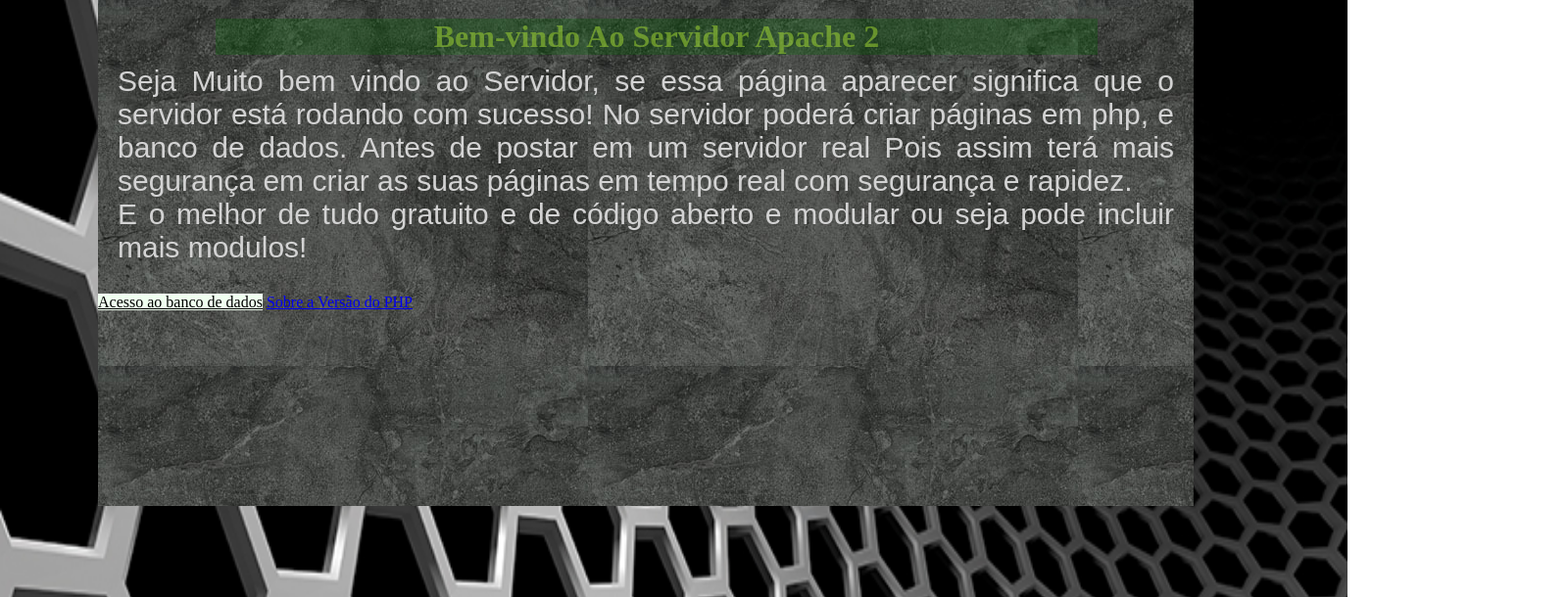
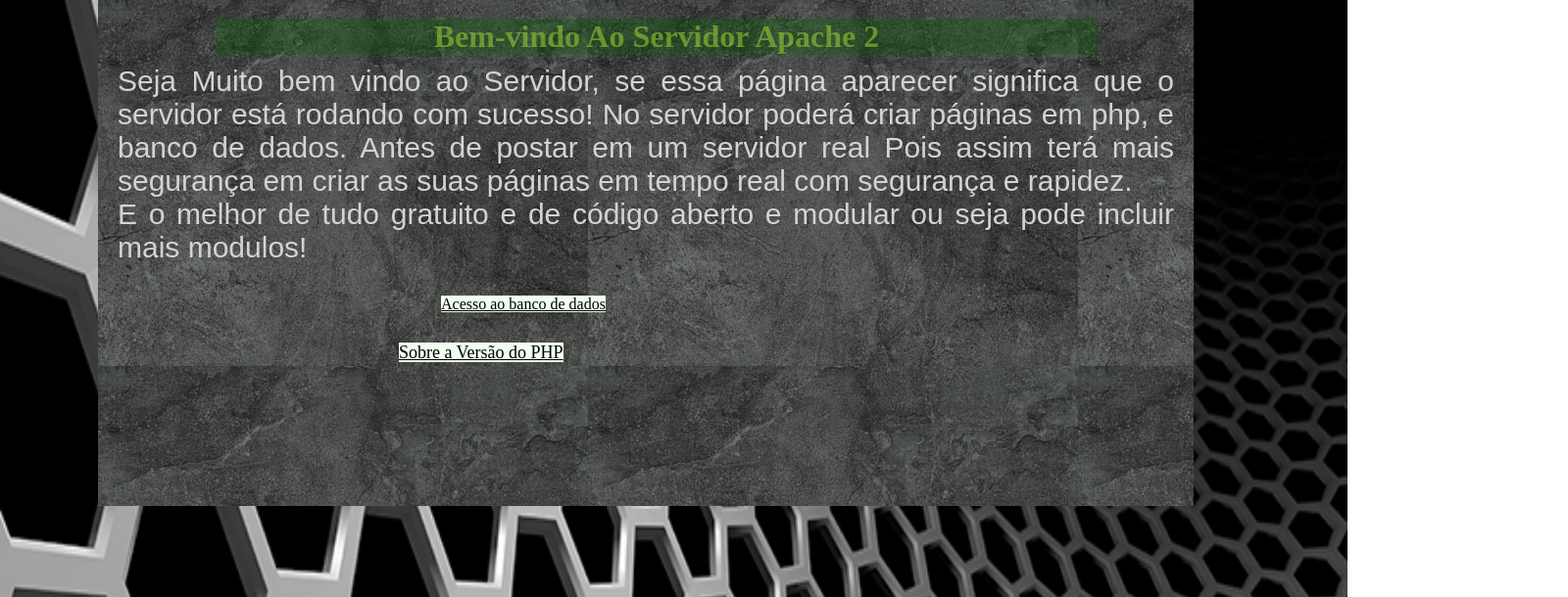
Before and after one commit to brpgit2023/www, a PHP site: page / in a window 1600 px wide. Shown: the part 31-641 px from the top of the page at 98% size. Run offline with PHP 8.4, Linux system fonts and the light colour scheme.

Commit message:
Deletando o controle posição Top do main.css e posicionando o Modulo PHP a baixo do dados

```diff
--- a/main.css
+++ b/main.css
@@ -48,11 +48,12 @@
 }
 
 /*Essa parte cuidará da navegação da página*/
+
 #modulo_menu
 {
     position: relative;
-    left: ;
-    top: ;
+    left: 350px;
+
 }
 
 #modulo_dados
@@ -71,8 +72,11 @@
 #modulo_php
 {
     position: relative;
-    left: ;
-    top: ;
+    left: -215px;
+    top: 50px;
+    background-color: honeydew;
+    color: black;
+    font-size: 18px;
 }
 
 #modulo_dados:hover
```
